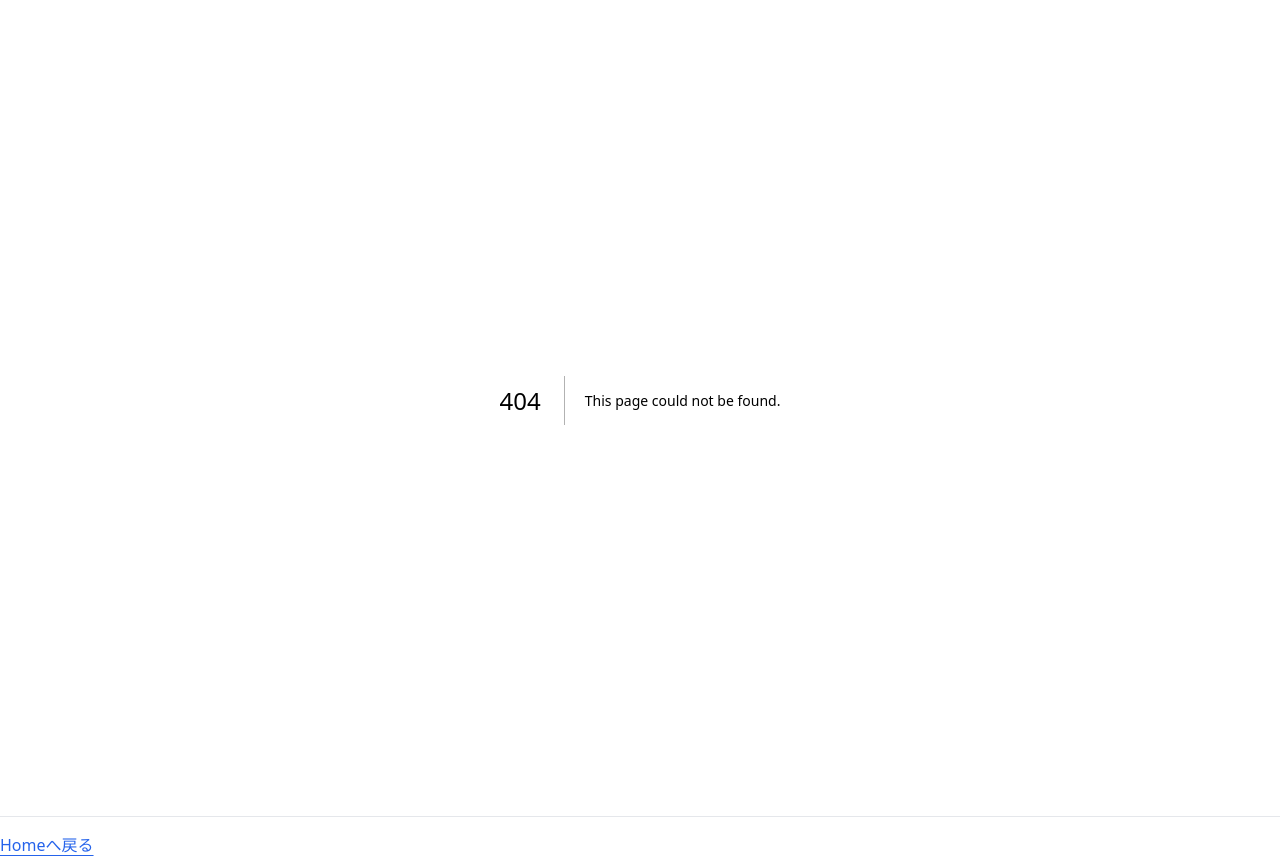
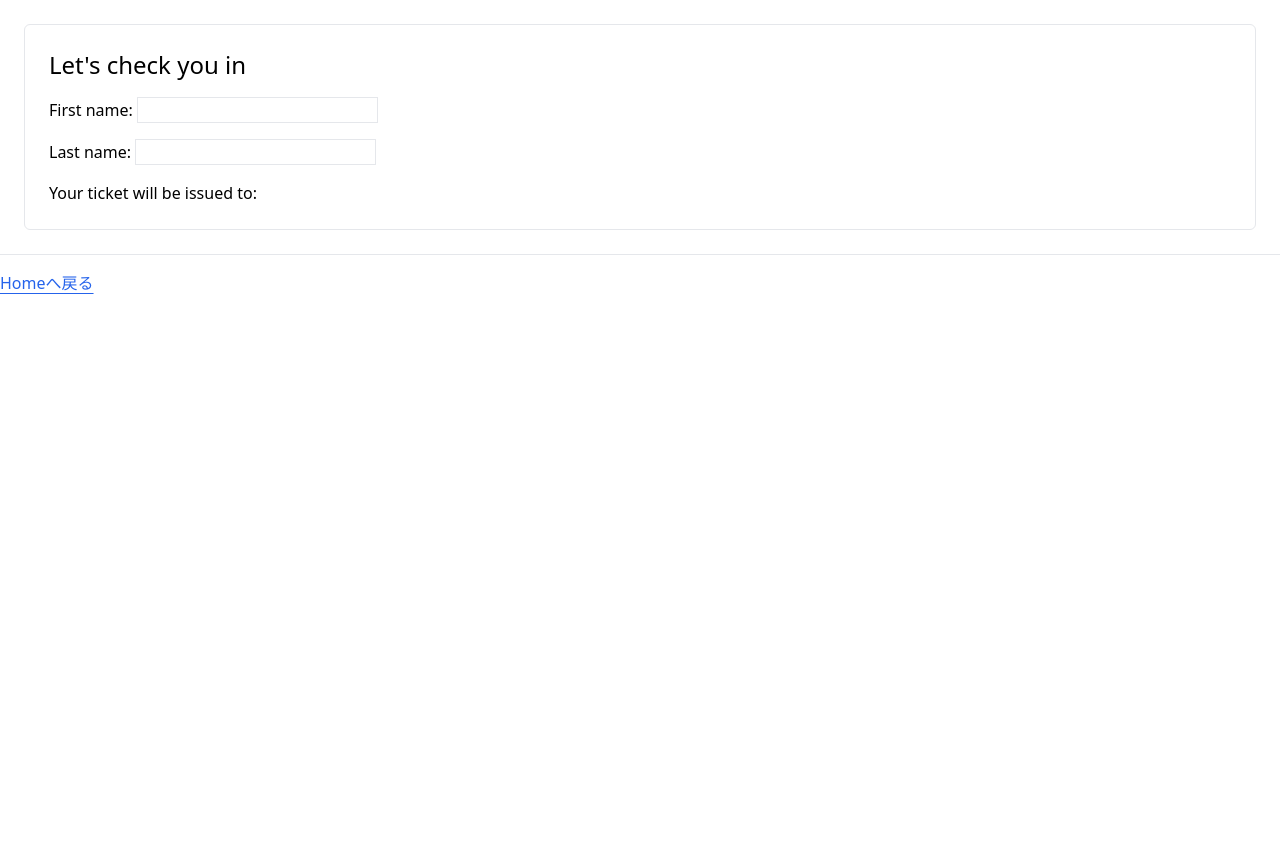
Before and after one commit to kantas-spike/learn_react, a Next.js app in the folder exercises/04-03_react_managing-state/: page /checkin_form in a window 1280 px wide. Before the commit this address had no page. After the commit the page ends 800 px from the top, so only its background shows below. Built offline with nearby package versions, Linux system fonts and the light colour scheme.

Commit message:
04-03: checkin_formを追加

```diff
--- /dev/null
+++ b/exercises/04-03_react_managing-state/app/checkin_form/page.js
@@ -0,0 +1,9 @@
+import CheckInForm from "@/components/checkin_form";
+
+export default function CheckInFormPage(){
+    return (
+        <div>
+            <CheckInForm></CheckInForm>
+        </div>
+    )
+}
--- /dev/null
+++ b/exercises/04-03_react_managing-state/app/components/checkin_form.js
@@ -0,0 +1,36 @@
+'use client'
+
+import { useState } from "react"
+
+export default function CheckInForm(){
+    const [firstName, setFirstName] = useState('')
+    const [lastName, setLastName] = useState('')
+    const [fullName, setFullName] = useState('')
+
+    function handleFirstName(e) {
+        setFirstName(e.target.value)
+        setFullName(e.target.value + ' ' + lastName)
+    }
+
+    function handleLastName(e) {
+        setLastName(e.target.value)
+        setFullName(firstName + ' ' + e.target.value)
+    }
+
+    return (
+        <div className="m-6 border rounded-md p-6">
+            <h2 className="text-2xl mb-4">Let's check you in</h2>
+            <label className="block mb-4">
+                First name: {' '}
+                <input type="text" value={firstName} onChange={handleFirstName} />
+            </label>
+            <label className="block mb-4">
+                Last name: {' '}
+                <input type="text" value={lastName} onChange={handleLastName} />
+            </label>
+            <p>
+                Your ticket will be issued to: <b>{fullName}</b>
+            </p>
+        </div>
+    )
+}
--- a/exercises/04-03_react_managing-state/app/page.js
+++ b/exercises/04-03_react_managing-state/app/page.js
@@ -7,6 +7,7 @@ export default function Home() {
       <div className="m-4">
         <ul className='list-inside list-disc'>
           <li><Link href="/quiz_form">Quiz Form</Link></li>
+          <li><Link href="/checkin_form">Check in Form</Link></li>
         </ul>
       </div>
     </main>
```
